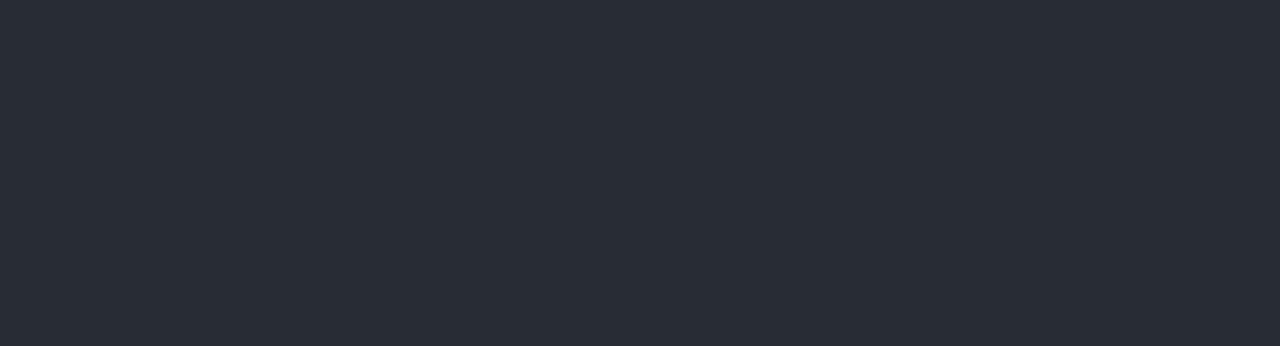
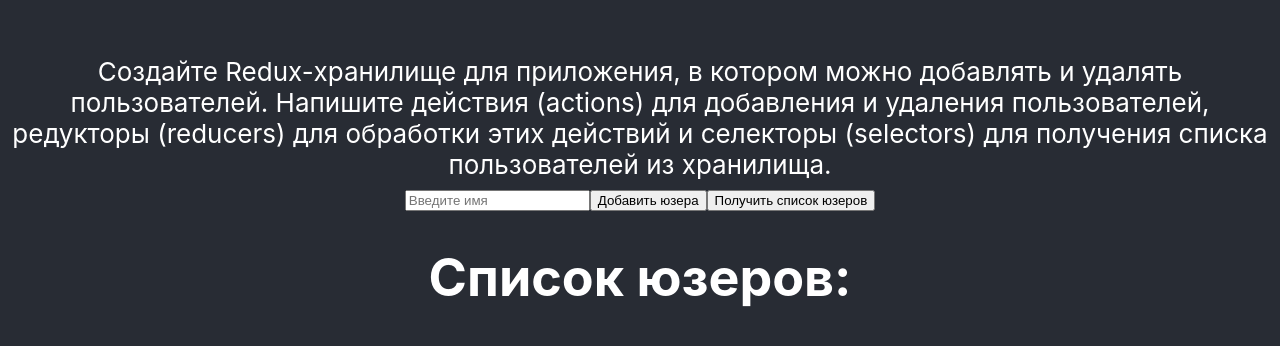
Before and after one commit to Daniil-Belousov/redux_tasks, a React (Create React App) app: page / in a window 1280 px wide. Shown: the part 200-546 px from the top of the page. Built offline with nearby package versions, Linux system fonts and the light colour scheme.

Commit message:
first task

```diff
--- a/src/App.js
+++ b/src/App.js
@@ -1,9 +1,60 @@
+import {useState} from 'react'
+import { useDispatch, useSelector } from 'react-redux';
 import './App.css';
 
 function App() {
+  const dispatch = useDispatch();
+  const users = useSelector(state => state.users)
+
+  const [userName, setUserName] = useState('');
+
+  const addUser = () => {
+    dispatch({type: 'ADD_USER', payload: {name: userName, id: `${userName}${users?.length || 0}`}});
+    setUserName('');
+  }
+
+  const getUsers = () => {
+    dispatch({type: 'GET_USERS'});
+  }
+
+  const deleteUser = (id) => {
+    dispatch({type: 'DELETE_USER', payload: id});
+  }
+
   return (
     <div className="App">
-      <header className="App-header">
+       <header className="App-header">
+        <span>
+          Создайте Redux-хранилище для приложения, в котором можно добавлять и удалять пользователей.
+          Напишите действия (actions) для добавления и удаления пользователей,
+          редукторы (reducers) для обработки этих действий и селекторы (selectors)
+          для получения списка пользователей из хранилища.
+        </span>
+        <div>
+          <input
+            required
+            value={userName}
+            onChange={(e) => setUserName(e.target.value)}
+            type='name'
+            placeholder='Введите имя'
+          />
+          <button onClick={() => addUser()}>Добавить юзера</button>
+          <button onClick={() => getUsers()}>Получить список юзеров</button>
+        </div>
+        <div>
+          <h1>Список юзеров:</h1>
+          <ul>
+            {users && users.map(user => {
+              return <li key={`${user.name}${user.id}`}>
+                {user.name}
+                <button
+                  style={{padding: '5px', marginLeft: '10px', cursor: 'pointer'}}
+                  onClick={() => deleteUser(user.id)}
+                >x</button>
+                </li>
+            })}
+          </ul>
+        </div>
       </header>
     </div>
   );
--- a/src/index.js
+++ b/src/index.js
@@ -12,6 +12,13 @@
 
 const reducer = (state, action) => {
   switch (action.type) {
+    case 'ADD_USER':
+      return {...state, users: [...state.users, action.payload]}
+
+     case 'DELETE_USER':
+       const filteredUsers = state.users.filter(user => user.id !== action.payload)
+       return{...state, users: [...filteredUsers]};
+
     default:
       return defaultState;
   }
```
